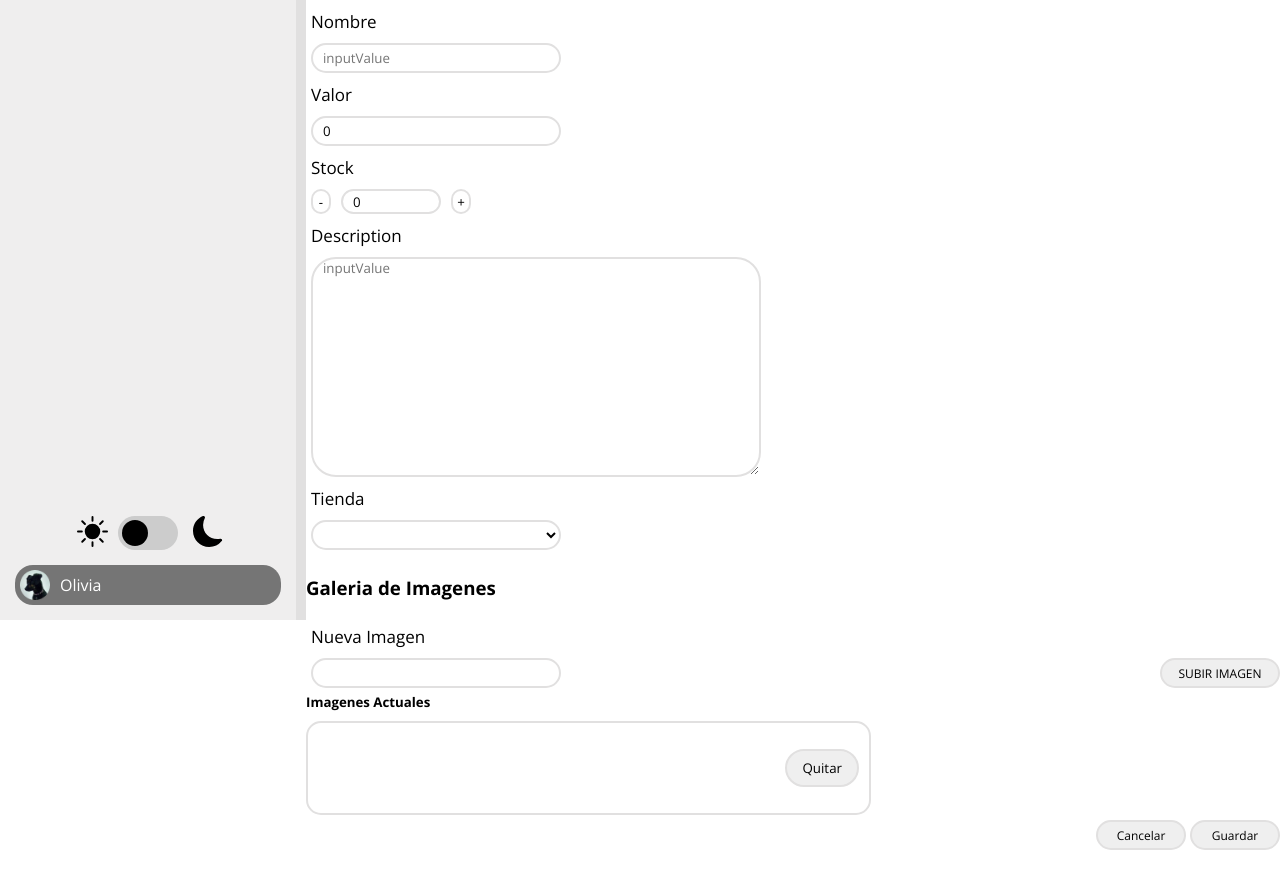
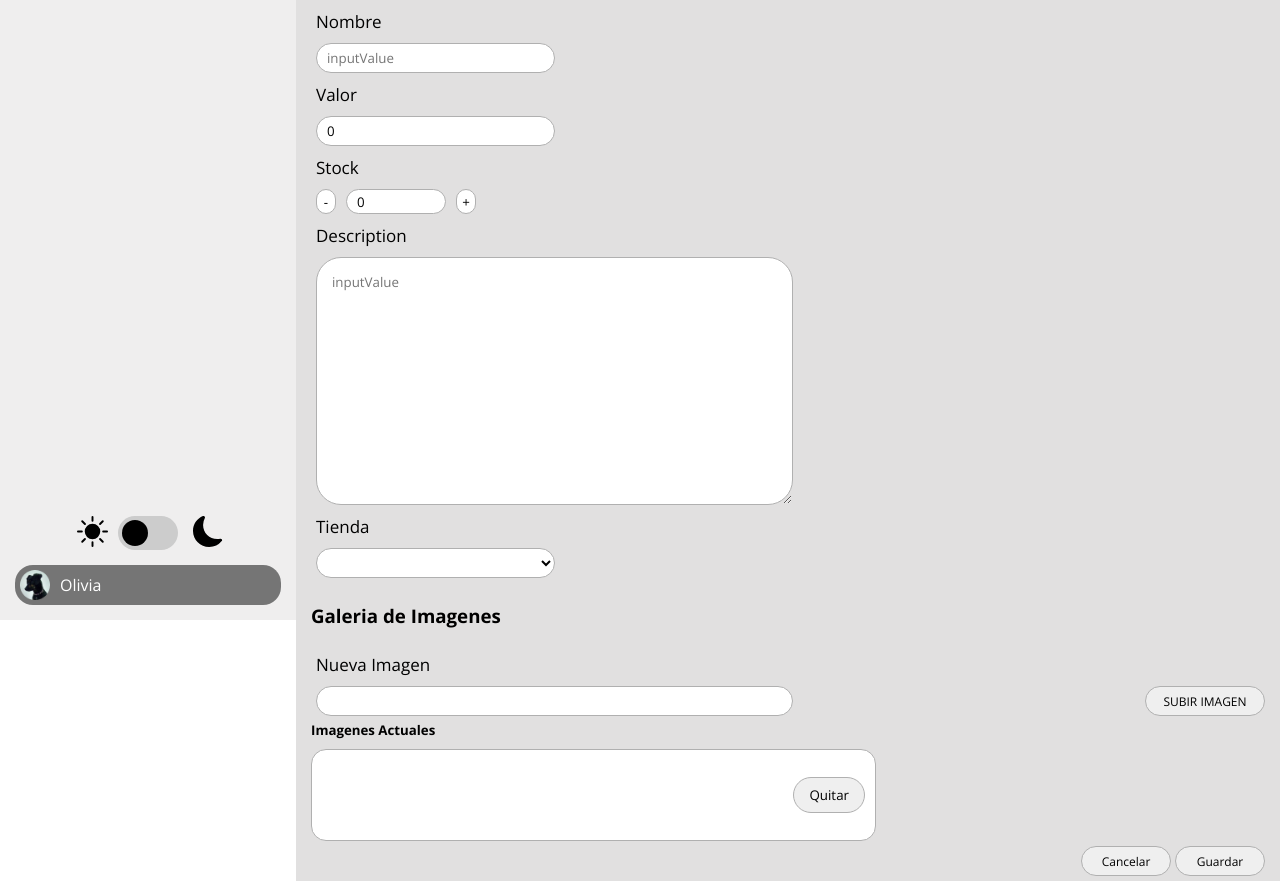
Before and after one commit to NicolasBuffa/dashboard-grupo4, a React (Create React App) app: page /products/new in a window 1280 px wide. Shown: the part 180-1061 px from the top of the page. Before the commit the page ends 1035 px from the top, so only its background shows below. Built offline with nearby package versions, Linux system fonts and the light colour scheme; no server answers.

Commit message:
Styles product

```diff
--- a/src/components/Form/CardImage.jsx
+++ b/src/components/Form/CardImage.jsx
@@ -4,7 +4,7 @@ function CardImage({ image }) {
   return (
     <div className="productView-container_actualImgDetail">
       <div className="picture">
-        <p>{image}</p>
+        {/* <p>{image}</p> */}
         {/* <img src={image} alt="" /> */}
       </div>
 
--- a/src/components/HomeComponents/DivInfoComponent/DivInfoComponent.css
+++ b/src/components/HomeComponents/DivInfoComponent/DivInfoComponent.css
@@ -1,29 +1,23 @@
-.articleHome__containterInformation{
+.articleHome__containterInformation {
   display: flex;
   gap: 4px;
   justify-content: space-between;
   align-items: center;
-    font-size: 4vw;
-    transition: all 0.4s;
-
+  font-size: 15px;
 }
 
-.articleHome__containterInformation__price{
+.articleHome__containterInformation__price {
   font-weight: 700;
 }
 
-
-@media (min-width: 768px){
-    .articleHome__containterInformation{
+@media (min-width: 768px) {
+  .articleHome__containterInformation {
     font-size: 16px;
   }
-
 }
 
-@media (min-width: 1200px){
-    .articleHome__containterInformation{
+@media (min-width: 1200px) {
+  .articleHome__containterInformation {
     font-size: 20px;
   }
-
-
 }
--- a/src/components/HomeComponents/DivLinksComponent/DivLinksComponent.css
+++ b/src/components/HomeComponents/DivLinksComponent/DivLinksComponent.css
@@ -1,16 +1,15 @@
-.articleHome__conteinerLink{
+.articleHome__conteinerLink {
   display: flex;
   justify-content: space-between;
   gap: 4px;
-
+  margin-left: auto;
 }
-
-.articleHome__conteinerLink__link{
+.articleHome__conteinerLink__link {
   text-decoration: none;
   background-color: var(--gray_background);
   border-radius: 14px;
-    color:var(--white_letra);
-    font-size: 8px;
+  color: var(--white_letra);
+  font-size: 10px;
   text-align: center;
   display: flex;
   align-items: center;
@@ -18,31 +17,38 @@
   padding-right: 6px;
   padding-top: 2px;
   padding-bottom: 2px;
-    max-width: 50vw;
-    transition: all 0.4s;
+  display: grid;
+  place-items: center;
+}
+.articleHome__conteinerLink > :nth-child(1) {
+  width: 65px;
+}
+.articleHome__conteinerLink > :nth-child(2) {
+  width: 100px;
 }
 
-@media (min-width: 768px){
-
-    .articleHome__conteinerLink__link{
+@media (min-width: 768px) {
+  .articleHome__conteinerLink__link {
     font-size: 10px;
     padding-left: 10px;
     padding-right: 10px;
     padding-top: 5px;
     padding-bottom: 5px;
-        transition: all 0.5s;
+  }
+  .articleHome__conteinerLink > :nth-child(1) {
+    width: 70px;
+  }
+  .articleHome__conteinerLink > :nth-child(2) {
+    width: 120px;
   }
 }
 
-@media (min-width: 1200px){
-
-    .articleHome__conteinerLink__link{
+@media (min-width: 1200px) {
+  .articleHome__conteinerLink__link {
     font-size: 12px;
     padding-left: 12px;
     padding-right: 12px;
     padding-top: 6px;
     padding-bottom: 6px;
   }
-
-
 }
--- a/src/components/HomeComponents/HomeComponent.css
+++ b/src/components/HomeComponents/HomeComponent.css
@@ -1,26 +1,30 @@
-
-body{
+body {
   background-color: var(--white_letra);
 }
 
-.sectionHome{
+.sectionHome {
   display: flex;
   flex-direction: column;
   gap: 10px;
   padding-top: 90px;
   width: 100%;
 }
-.articleHome{
+.articleHome {
   margin-left: 4px;
   margin-right: 4px;
   background-color: var(--white_letra);
-    padding: 15px;
+  padding: 15px 8px 15px 8px;
   border-radius: 6px;
   display: flex;
-    justify-content: space-between;
+  justify-content: flex-start;
 }
 
-.darkTheme .articleHome{
-    background-color:var(--gray_background2);
+.darkTheme .articleHome {
+  background-color: var(--gray_background2);
   border-bottom: var(--black_background);
 }
+@media only screen and (min-width: 768px) {
+  .articleHome {
+    padding: 15px;
+  }
+}
--- a/src/index.css
+++ b/src/index.css
@@ -21,6 +21,7 @@ html {
   --gray_background: #757575;
   --gray_background2: #333333;
   --black_background: #222222;
+  --gray_border2: #b0b0b0;
   --fuente_1: "Open Sans", sans-serif;
 }
 
@@ -28,12 +29,22 @@ html {
   background-color: var(--gray_border);
 }
 
-a{ text-decoration: none;}
-a:visited { color: inherit;}
-a:hover { text-decoration: none; color: #0cb093;}
-a:active { text-decoration: none; color: #0cb093; }
+a {
+  text-decoration: none;
+}
+a:visited {
+  color: inherit;
+}
+a:hover {
+  text-decoration: none;
+  color: #0cb093;
+}
+a:active {
+  text-decoration: none;
+  color: #0cb093;
+}
 
-.dark .SideBar{
+.dark .SideBar {
   background-color: var(--gray_background);
 }
 
@@ -51,7 +62,8 @@ a:active { text-decoration: none; color: #0cb093; }
 }
 /********* darkTheme Styles *********/
 
-html .darkTheme, a {
+html .darkTheme,
+a {
   color: #ffffff;
 }
 /* dark icon */
--- a/src/pages/Products/ProductNew/ProductNew.css
+++ b/src/pages/Products/ProductNew/ProductNew.css
@@ -7,7 +7,7 @@ label {
 .productView-container {
   background-color: var(--white_letra);
   /* color: black; */
-  margin-left: 10px;
+  /* margin-left: 10px; */
   /* margin-top: 25px; */
   display: flex;
   flex-direction: column;
--- a/src/pages/Products/ProductNew/ProductNew.jsx
+++ b/src/pages/Products/ProductNew/ProductNew.jsx
@@ -1,4 +1,4 @@
-import "./ProductNew.css";
+import "../ProductView/ProductView.css";
 import { useEffect } from "react";
 import { useForm } from "../../../hooks/useForm";
 import { useGetOneProduct } from "../../../hooks/useGetOneProduct";
--- a/src/pages/Products/ProductView/ProductView.css
+++ b/src/pages/Products/ProductView/ProductView.css
@@ -5,10 +5,7 @@ label {
   margin: 0px;
 }
 .productView-container {
-  background-color: var(--white_letra);
-  /* color: black; */
-  margin-left: 10px;
-  /* margin-top: 25px; */
+  background-color: var(--gray_border);
   display: flex;
   flex-direction: column;
   font-family: var(--fuente_1);
@@ -18,7 +15,6 @@ label {
   width: 90px;
   height: 70px;
   margin-right: 5px;
-  /* background-color: red; */
 }
 .picture img {
   width: 90px;
@@ -38,17 +34,18 @@ label {
   font-size: 12px;
   padding: 2px;
   height: 30px;
-  border: solid 2px var(--gray_border);
+  border: solid 1px var(--gray_border2);
 }
 #inputImg {
-  width: 250px;
+  width: 50%;
+  max-width: 300px;
+  max-width: 600px;
   height: 30px;
   padding-left: 6px;
 }
 .containerSubmitButton {
   display: flex;
-  justify-content: end;
-  /* width: 300px; */
+  justify-content: flex-end;
 }
 .submitButton {
   width: 90px;
@@ -58,22 +55,27 @@ label {
   height: 30px;
   margin: 5px 10px 5px 4px;
   margin-right: 0px;
-  border: solid 2px var(--gray_border);
+  border: solid 1px var(--gray_border2);
 }
-/* .images {
-  border-radius: 30px;
-} */
 /* COMIENZO CONTENEDOR DETALLES DE PRODUCTO */
 .productView-container_detail {
   padding-top: 120px;
+  padding-left: 15px;
+  padding-right: 15px;
 }
 .productView-container_detailContainerMain {
-  color: black;
   display: flex;
   flex-direction: row;
 }
+
+.productView-container_detailContainerMain img {
+  border-radius: 10px;
+  height: 100%;
+}
+.productView-container_detailContainerMain .picture {
+  height: 100%;
+}
 .productView-container_detailContainer h4 {
-  color: black;
   display: flex;
   flex-direction: row;
   align-items: end;
@@ -82,21 +84,15 @@ label {
 .productView-container_formContainer h3 {
   margin-top: 20px;
   margin-bottom: 20px;
-  color: black;
 }
 .container_detailContainer {
   display: flex;
   flex-direction: row;
   align-items: center;
   justify-content: center;
-  color: black;
   padding-top: 20px;
 }
 .container_detailContainer p {
-  /* display: flex; */
-  /* text-align: end; */
-  /* height: 140px; */
-  /* border: 1px solid white; */
   margin-right: 3px;
   margin-left: 3px;
 }
@@ -108,7 +104,6 @@ label {
   text-align: start;
   padding: 5px;
   font-size: 9px;
-  width: 55px;
 }
 
 /* FIN CONTENEDOR DETALLES DE PRODUCTO */
@@ -121,7 +116,6 @@ label {
 .productView-container_formContainer form {
   display: flex;
   flex-direction: column;
-  color: black;
 }
 
 .productView-container_formContainer label {
@@ -129,23 +123,30 @@ label {
   font-size: 17px;
 }
 .inputForm {
-  background-color: white;
-  border: solid 2px var(--gray_border);
+  background-color: var(--white_letra);
+  border: solid 1px var(--gray_border2);
   margin: 5px;
   border-radius: 25px;
   padding-left: 10px;
+  outline: none;
 }
 
 .productView-container_formContainer input {
-  width: 250px;
+  width: 50%;
+  max-width: 300px;
+
   height: 30px;
 }
 .productView-container_formContainer select {
-  width: 250px;
+  width: 50%;
+  max-width: 300px;
+
   height: 30px;
 }
 .productView-container_formContainer textarea {
-  width: 450px;
+  width: 100%;
+  max-width: 600px;
+  padding: 15px;
 }
 
 .productView-container_formContainer div input {
@@ -154,40 +155,38 @@ label {
   width: 100px;
   height: 25px;
   margin: 5px;
-  border: solid 2px var(--gray_border);
+  border: solid 1px var(--gray_border2);
 }
+
 .buttonStock {
   background-color: white;
-  border: solid 2px var(--gray_border);
-
+  border: solid 1px var(--gray_border2);
   border-radius: 40px;
   width: 20px;
   height: 25px;
   margin: 5px;
-  border: solid 2px var(--gray_border);
+  border: solid 1px var(--gray_border2);
 }
 
 /* FIN CONTENEDOR FORM  */
 
 /* COMIENZO IMAGENES ACTUALES */
-h5 {
-  color: black;
-}
+
 .productView-container_actualImgDetail {
   display: flex;
-  /* background-color: grey; */
-  border: solid 2px var(--gray_border);
+  background-color: var(--white_letra);
+  border: solid 1px var(--gray_border2);
   justify-content: space-between;
   align-items: center;
   padding: 10px 10px;
   border-radius: 15px;
   margin-top: 10px;
-  /* color: black; */
 }
+
 .productView-container_actualImgDetail button {
   padding: 8px 15px;
   border-radius: 30px;
-  border: solid 2px var(--gray_border);
+  border: solid 1px var(--gray_border2);
 }
 
 /* FIN IMAGENES ACTUALES */
@@ -195,19 +194,39 @@ h5 {
   .productView-container_actualImgDetail {
     width: 565px;
   }
-  .productView-container h2 {
-    background-color: red;
+}
+@media only screen and (min-width: 768px) {
+  .productView-container_formContainer input {
+    width: 25%;
+  }
+  .productView-container_formContainer select {
+    width: 25%;
+  }
+  .productView-container_formContainer textarea {
+    width: 50%;
+  }
+}
+@media only screen and (max-width: 380px) {
+  .productView-container_detailContainerMain {
+    flex-direction: column;
   }
 }
 
-@media (min-width: 768px) {
-  .productView-container h2 {
-    background-color: blue;
-  }
+.darkTheme .productView-container {
+  background-color: var(--black_background);
 }
-
-@media (min-width: 1024px) {
-  .productView-container h2 {
-    background-color: green;
-  }
+.darkTheme .inputForm {
+  background-color: var(--gray_background2);
+  border: 1px solid var(--gray_border);
+  color: var(--gray_background);
 }
+.darkTheme .productView-container_actualImgDetail {
+  background-color: var(--gray_background2);
+  color: var(--gray_background);
+  border: 1px solid var(--gray_border);
+}
+.darkTheme .productView-container button {
+  background-color: var(--gray_background);
+  color: var(--white_letra);
+  border: none;
+}
--- a/src/pages/Products/ProductView/ProductView.jsx
+++ b/src/pages/Products/ProductView/ProductView.jsx
@@ -50,9 +50,9 @@ function ProductView() {
     <div className="productView-container">
       <Header>
         <HeaderContent>
-          <h1>
+          <h2>
             Productos <span>&#62; #</span> {product.id}
-          </h1>
+          </h2>
         </HeaderContent>
         <HeaderContent>
           <button
```
Lines whose indentation alone changed are shown as unchanged.
